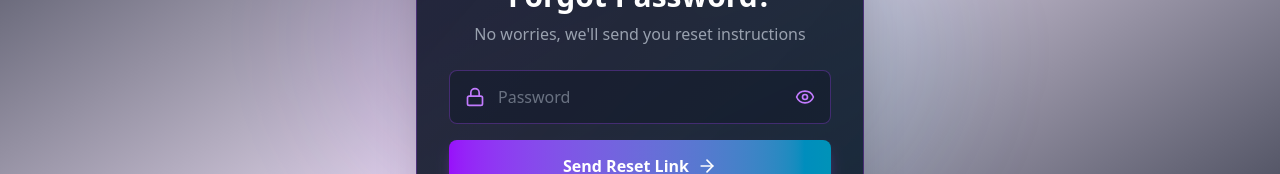
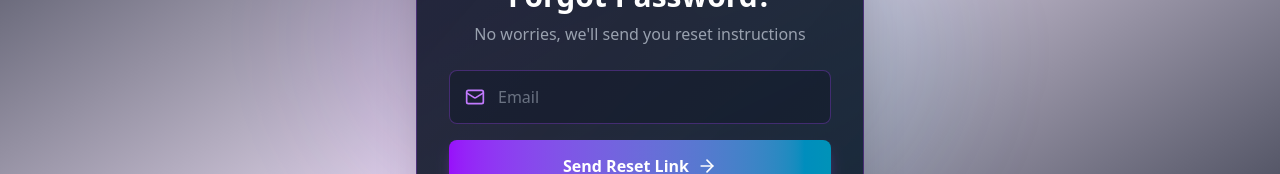
Before and after one commit to 0001ashishYadav/multiplayer_game_UI, a React (Vite) app: page /forgotPassword in a window 1280 px wide. Shown: the part 357-531 px from the top of the page. Built offline with nearby package versions, Linux system fonts and the light colour scheme.

Commit message:
add : implement email input and forgot password functionality in ForgotPassword component

```diff
--- a/src/pages/ForgotPassword.jsx
+++ b/src/pages/ForgotPassword.jsx
@@ -1,15 +1,23 @@
-import { ArrowRight, Eye, EyeOff, Lock, Shield } from "lucide-react";
+import { ArrowRight, Eye, EyeOff, Lock, Mail, Shield } from "lucide-react";
 import { useState } from "react";
 import { Link } from "react-router";
+import { apiClient } from "../utils/apiClient";
 
 const ForgotPassword = () => {
-  const [password, setPassword] = useState("");
+  const [email, setEmail] = useState("");
 
   const [showPassword, setShowPassword] = useState(false);
 
-  const handleSubmit = (e) => {
+  const handleSubmit = async (e) => {
     e.preventDefault();
-    // Handle form submission logic here
+    try {
+      const data = await apiClient.forgotPassword({
+        email,
+      });
+      console.log(data);
+    } catch (error) {
+      console.log(error);
+    }
   };
 
   return (
@@ -25,28 +33,19 @@ const ForgotPassword = () => {
       </div>
 
       <form onSubmit={handleSubmit} className="space-y-4">
+        {/* input sec : EMAIL */}
         <div className="relative group">
-          <Lock className="absolute left-4 top-1/2 -translate-y-1/2 w-5 h-5 text-purple-400 transition-colors group-hover:text-purple-300" />
+          <Mail className="absolute left-4 top-1/2 -translate-y-1/2 w-5 h-5 text-purple-400 transition-colors group-hover:text-purple-300" />
           <input
-            type={showPassword ? "text" : "password"}
-            name="password"
-            value={password}
-            onChange={(e) => setPassword(e.target.value)}
-            placeholder="Password"
-            className="w-full bg-gray-900/50 border border-purple-500/30 rounded-lg pl-12 pr-12 py-3.5 text-white placeholder-gray-500 focus:outline-none focus:border-purple-500 focus:ring-2 focus:ring-purple-500/20 transition-all"
+            type="text"
+            name="email"
+            value={email}
+            onChange={(e) => setEmail(e.target.value)}
+            placeholder="Email"
+            className="w-full bg-gray-900/50 border border-purple-500/30 rounded-lg pl-12 pr-4 py-3.5 text-white placeholder-gray-500 focus:outline-none focus:border-purple-500 focus:ring-2 focus:ring-purple-500/20 transition-all"
             required
           />
-          <button
-            type="button"
-            onClick={() => setShowPassword(!showPassword)}
-            className="absolute right-4 top-1/2 -translate-y-1/2 text-purple-400 hover:text-purple-300 transition-colors"
-          >
-            {showPassword ? (
-              <EyeOff className="w-5 h-5" />
-            ) : (
-              <Eye className="w-5 h-5" />
-            )}
-          </button>
+          <div className="absolute inset-0 rounded-lg bg-gradient-to-r from-purple-500/0 via-purple-500/5 to-cyan-500/0 opacity-0 group-hover:opacity-100 transition-opacity pointer-events-none" />
         </div>
 
         <button
```
